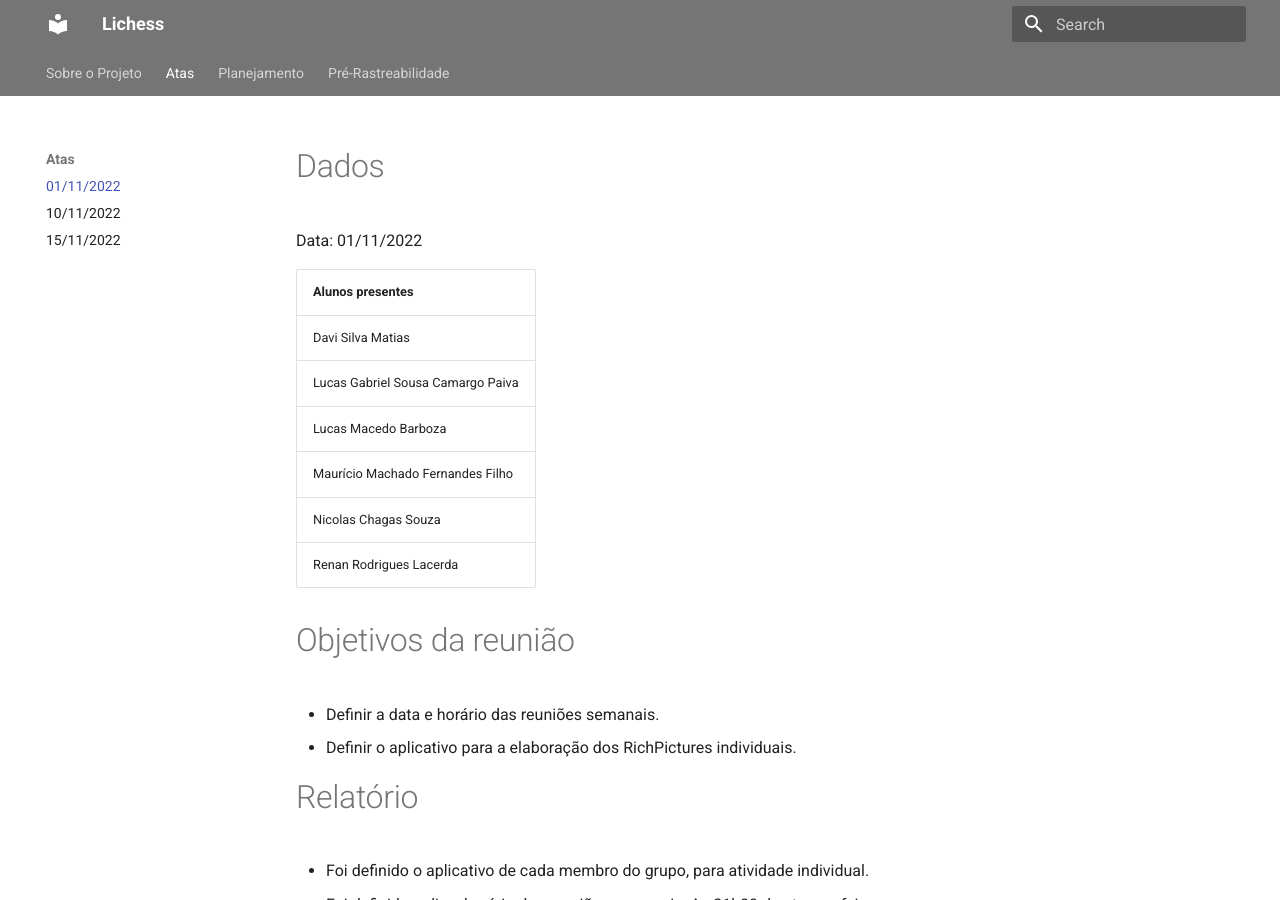
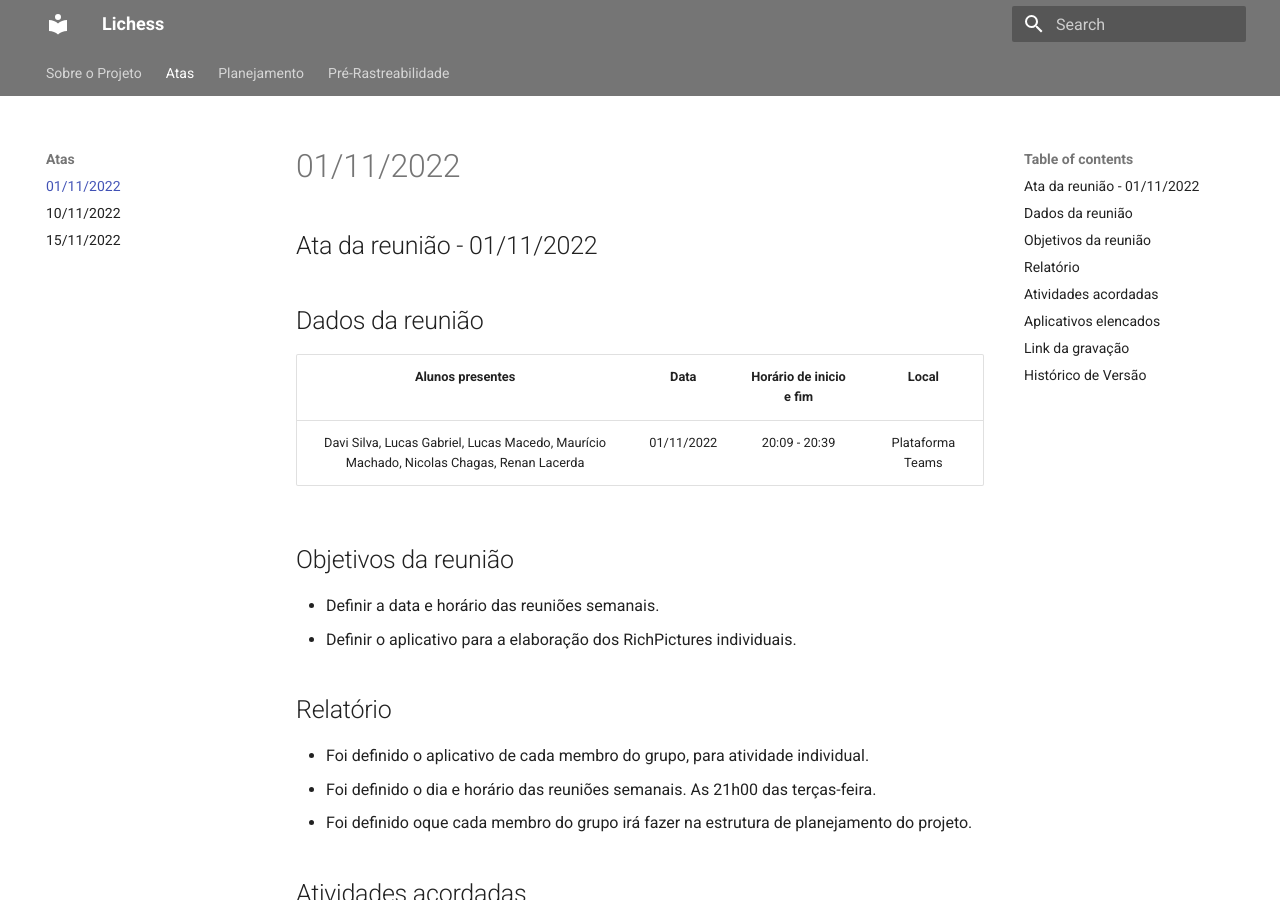
Before and after one commit to Requisitos-de-Software/2022.2-Lichess, an MkDocs documentation site: the page built from docs/atas/ata_01_11.md, in a window 1280 px wide and 900 px high. Built offline with MkDocs 1.6.1 and Material for MkDocs 9.7.7, drawn with Linux system fonts in a browser that asks for light colours.

Commit message:
fix details

```diff
--- a/docs/atas/ata_01_11.md
+++ b/docs/atas/ata_01_11.md
@@ -1,36 +1,30 @@
-# Dados
+## Ata da reunião - 01/11/2022
 
-Data: 01/11/2022
+## Dados da reunião
 
-| Alunos presentes |
-|---|
-| Davi Silva Matias |
-| Lucas Gabriel Sousa Camargo Paiva |
-| Lucas Macedo Barboza |
-| Maurício Machado Fernandes Filho |
-| Nicolas Chagas Souza |
-| Renan Rodrigues Lacerda |
+|                                     Alunos presentes                                     |    Data    | Horário de inicio e fim |      Local       |
+| :--------------------------------------------------------------------------------------: | :--------: | :---------------------: | :--------------: |
+| Davi Silva, Lucas Gabriel, Lucas Macedo, Maurício Machado, Nicolas Chagas, Renan Lacerda | 01/11/2022 |      20:09 - 20:39      | Plataforma Teams |
 
-
-# Objetivos da reunião
+## Objetivos da reunião
 
 - Definir a data e horário das reuniões semanais.
 - Definir o aplicativo para a elaboração dos RichPictures individuais.
 
-# Relatório
+## Relatório
 
 - Foi definido o aplicativo de cada membro do grupo, para atividade individual.
 - Foi definido o dia e horário das reuniões semanais. As 21h00 das terças-feira.
 - Foi definido oque cada membro do grupo irá fazer na estrutura de planejamento do projeto.
 
-# Atividades acordadas
+## Atividades acordadas
 
 - Davi Silva: Criação das atas de reunião.
 - Lucas Gabriel Sousa: Revisão da ata e criação das milestones.
 - Lucas Macedo Barboza: Criação dos docs e upload dos vídeos das reuniões.
 - Nicolas Chagas Souza: Criação das issues das atividades.
 
-# Aplicativos elencados
+## Aplicativos elencados
 
 - Vacina - já foi
 - Enem - já foi
@@ -55,11 +49,11 @@
 - metiun - ok - Maurício
 - sescdf - ok - Davi
 
-# Link da gravação
+## Link da gravação
 
 [Link da primeira reunião](https://youtu.be/ve-gOdHrx44)
 
-# Histórico de Versão
+## Histórico de Versão
 
 | Versão | Data  | Autor         | Descrição             | Revisor                 |
 | ------ | ----- | ------------- | --------------------- | ----------------------- |
```
Also changed, not shown: docs/index.md (+3 -0 lines).
